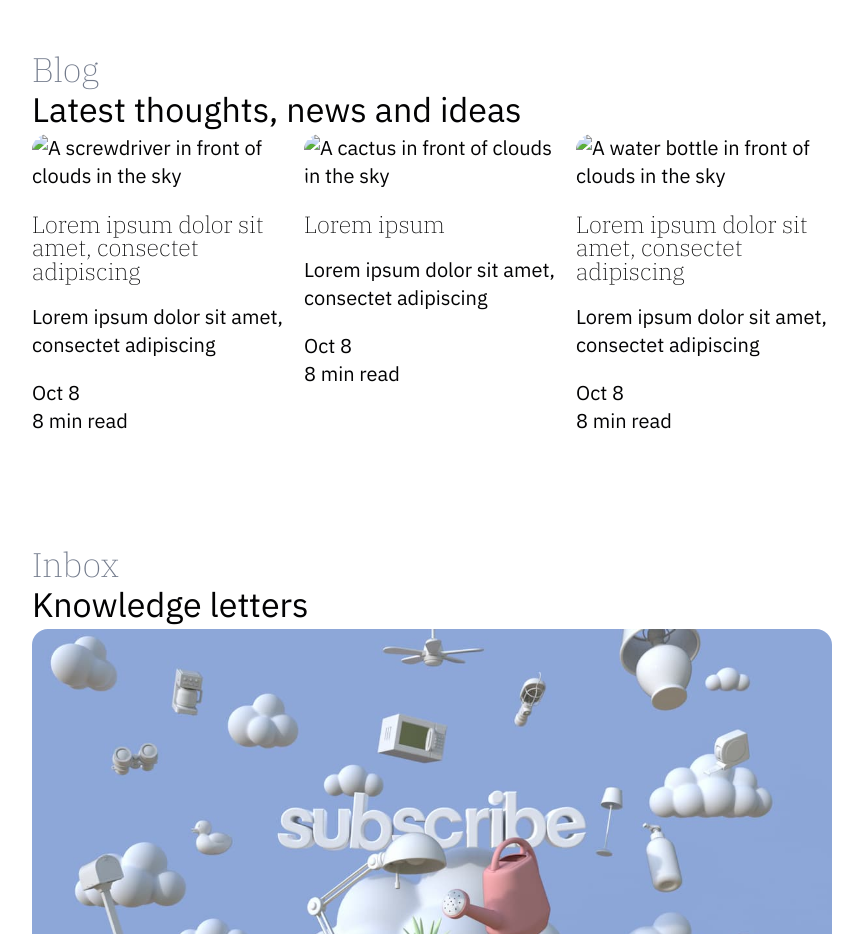
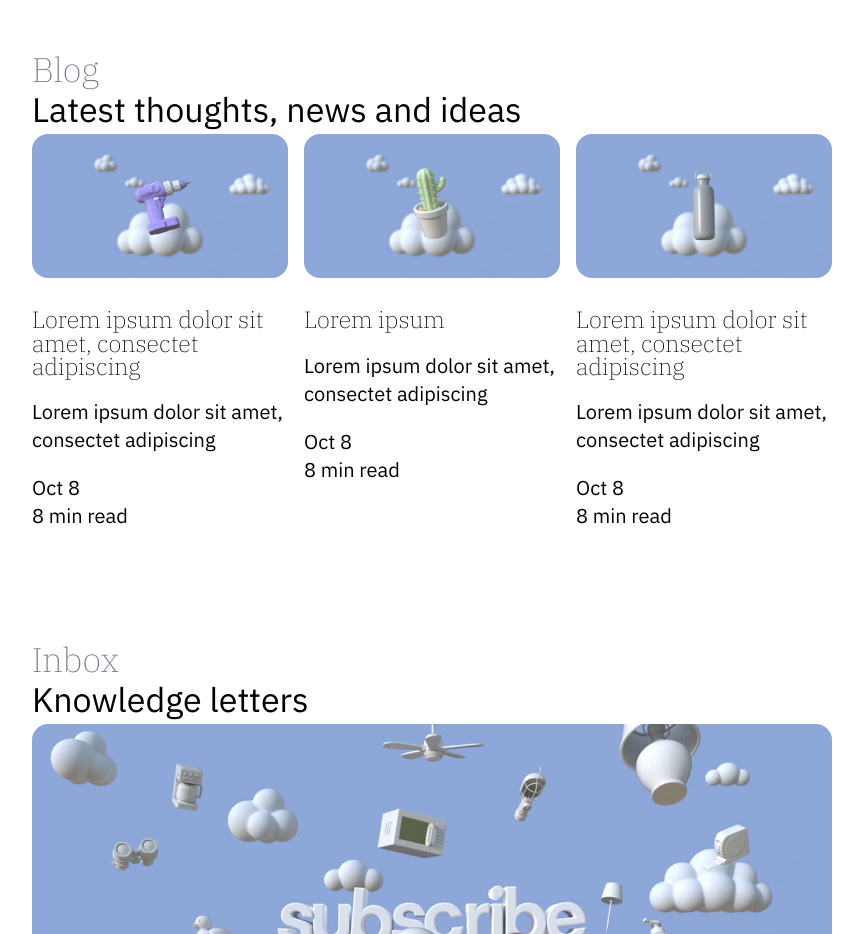
Before and after one commit to Helena-p/Acme-blog, a website: page index.html in a window 1280 px wide. Shown: the part 1480-2414 px from the top of the page, without its empty margins (208-1071 px from the left). Drawn offline with Linux system fonts and the light colour scheme; the site is published under a folder, as on GitHub Pages, so addresses that start at the root find nothing.

Commit message:
Changed file path to render article img

```diff
--- a/index.html
+++ b/index.html
@@ -83,7 +83,7 @@
                     <div class="flex">
                         <article class="article-preview flow-content">
                             <img
-                                src="/src/img/blog-1.jpg"
+                                src="src/img/blog-1.jpg"
                                 alt="A screwdriver in front of clouds in the sky"
                             />
 
@@ -100,7 +100,7 @@
                         </article>
                         <article class="article-preview flow-content">
                             <img
-                                src="/src/img/blog-2.jpg"
+                                src="src/img/blog-2.jpg"
                                 alt="A cactus in front of clouds in the sky"
                             />
 
@@ -115,7 +115,7 @@
                         </article>
                         <article class="article-preview flow-content">
                             <img
-                                src="/src/img/blog-3.jpg"
+                                src="src/img/blog-3.jpg"
                                 alt="A water bottle in front of clouds in the sky"
                             />
 
```
